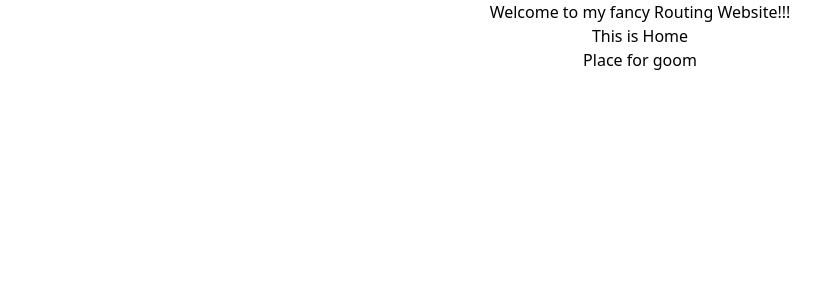
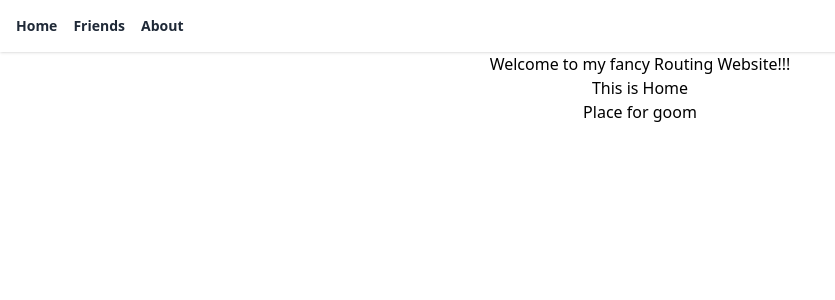
Before and after one commit to SEC-MASUM/react-router, a React (Create React App) app: page / in a window 1280 px wide. Shown: the top 300 px of the page, without its empty margins (0-835 px from the left). Built offline with nearby package versions, Linux system fonts and the light colour scheme.

Commit message:
added navigation link in header and styled it

```diff
--- a/src/components/Header/Header.js
+++ b/src/components/Header/Header.js
@@ -1,8 +1,37 @@
 import React from "react";
+import { Link } from "react-router-dom";
 
 const Header = () => {
   return (
     <div>
+      <nav class="bg-gray-100 font-sans w-full m-0">
+        <div class="bg-white shadow">
+          <div class="container max-w-7xl mx-auto px-4">
+            <div class="flex items-center justify-between py-4">
+              <div class="sm:flex sm:items-center">
+                <Link
+                  to="/"
+                  class="text-gray-800 text-sm font-semibold hover:text-purple-600 mr-4"
+                >
+                  Home
+                </Link>
+                <Link
+                  to="/friends"
+                  class="text-gray-800 text-sm font-semibold hover:text-purple-600 mr-4"
+                >
+                  Friends
+                </Link>
+                <Link
+                  to="/about"
+                  class="text-gray-800 text-sm font-semibold hover:text-purple-600"
+                >
+                  About
+                </Link>
+              </div>
+            </div>
+          </div>
+        </div>
+      </nav>
       <h1>Welcome to my fancy Routing Website!!!</h1>
     </div>
   );
```
